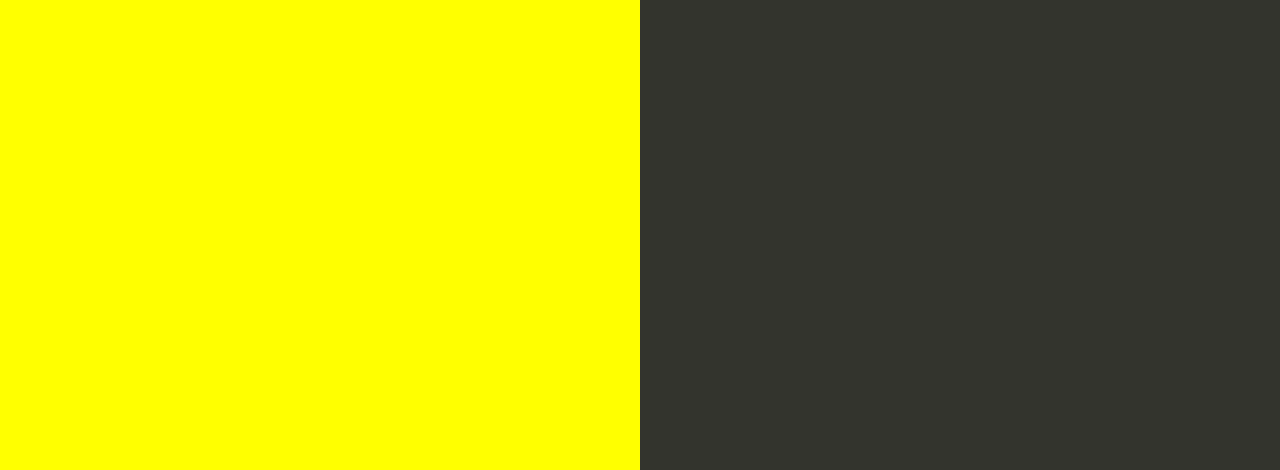
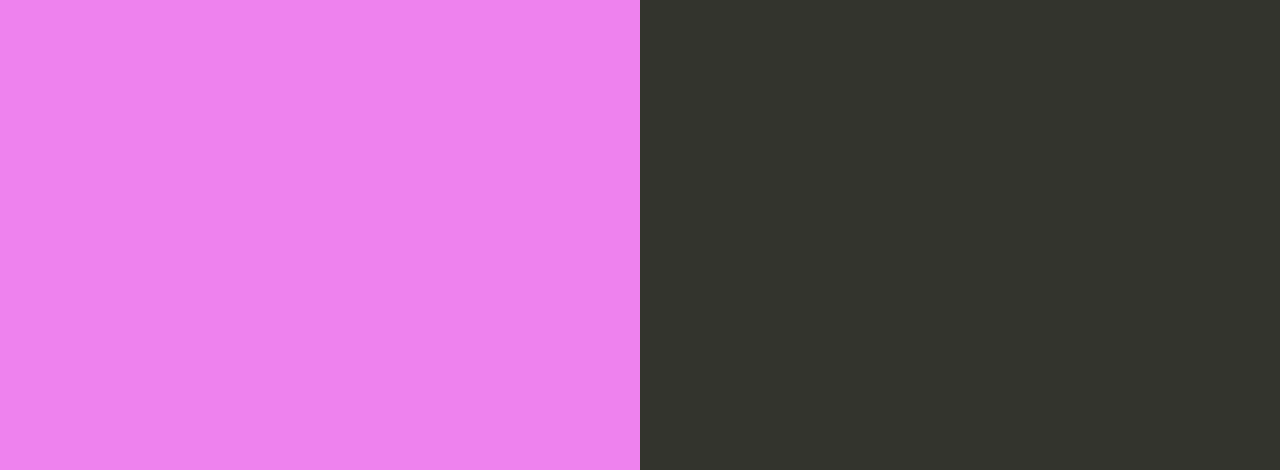
Before and after one commit to sudheerk0807/my-node-js-app, a website: page index.html in a window 1280 px wide. Shown: the part 330-800 px from the top of the page. Drawn offline with Linux system fonts and the light colour scheme.

Commit message:
Updated to violet

```diff
--- a/index.html
+++ b/index.html
@@ -35,7 +35,7 @@
 
         text-align: right;
         padding-top: 11em;
-        background-color: yellow;
+        background-color: violet;
 
       }
       .textColumn p {
```
